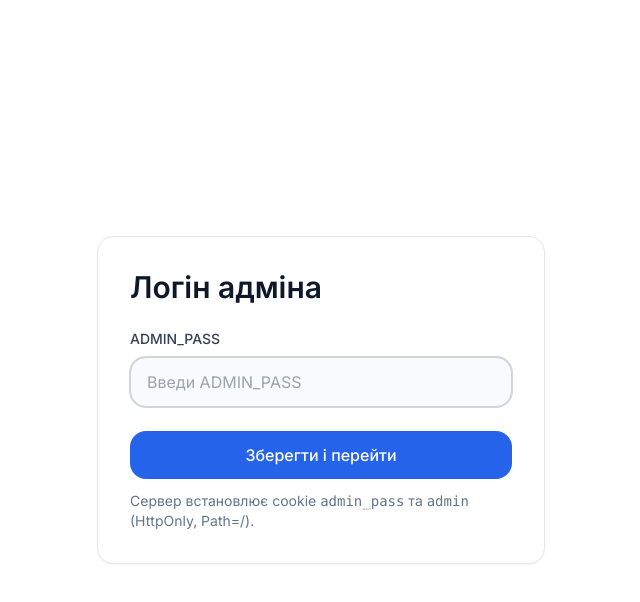
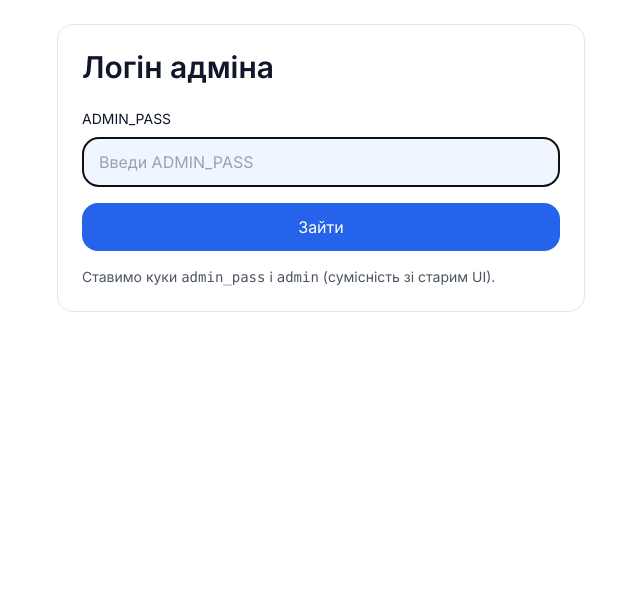
Before and after one commit to yurashko-ux/P-3-0, a Next.js app in the folder web/: page /admin/login in a window 1280 px wide. Shown: the top 602 px of the page, without its empty margins (319-959 px from the left). Built offline with nearby package versions, Linux system fonts and the light colour scheme.

Commit message:
Update page.tsx

```diff
--- a/web/app/admin/login/page.tsx
+++ b/web/app/admin/login/page.tsx
@@ -1,15 +1,54 @@
 // web/app/admin/login/page.tsx
-// SERVER wrapper: тут ставимо revalidate/dynamic і обгортаємо клієнтський компонент у Suspense.
-import { Suspense } from "react";
-import LoginClient from "./LoginClient";
+'use client';
 
-export const dynamic = "force-dynamic";
-export const revalidate = 0;
+import { useSearchParams } from 'next/navigation';
+import { useState } from 'react';
 
 export default function AdminLoginPage() {
+  const sp = useSearchParams();
+  const [pass, setPass] = useState('');
+  const next = sp.get('next') || '/admin';
+
+  function setCookie(name: string, value: string, maxAgeSec = 60 * 60 * 24 * 30) {
+    const isHttps = typeof window !== 'undefined' && window.location.protocol === 'https:';
+    document.cookie =
+      `${name}=${encodeURIComponent(value)}; Path=/; Max-Age=${maxAgeSec}; SameSite=Lax;` +
+      (isHttps ? ' Secure;' : '');
+  }
+
+  function onSubmit(e: React.FormEvent) {
+    e.preventDefault();
+    if (!pass) return;
+    try { localStorage.setItem('admin_pass', pass); } catch {}
+    setCookie('admin_pass', pass); // новий механізм
+    setCookie('admin', '1');       // старий механізм (сумісність)
+    window.location.href = next;
+  }
+
   return (
-    <Suspense fallback={<div className="p-8 text-slate-500">Завантаження…</div>}>
-      <LoginClient />
-    </Suspense>
+    <div className="mx-auto max-w-xl p-6">
+      <div className="rounded-2xl border p-6 bg-white">
+        <h1 className="text-3xl font-semibold mb-6">Логін адміна</h1>
+        <form onSubmit={onSubmit} className="space-y-4">
+          <label className="block">
+            <div className="text-sm mb-2">ADMIN_PASS</div>
+            <input
+              type="password"
+              className="w-full rounded-2xl border px-4 py-3 bg-blue-50"
+              placeholder="Введи ADMIN_PASS"
+              value={pass}
+              onChange={(e) => setPass(e.target.value)}
+              autoFocus
+            />
+          </label>
+          <button type="submit" className="w-full rounded-2xl bg-blue-600 text-white py-3">
+            Зайти
+          </button>
+          <p className="text-sm text-gray-600">
+            Ставимо куки <code>admin_pass</code> і <code>admin</code> (сумісність зі старим UI).
+          </p>
+        </form>
+      </div>
+    </div>
   );
 }
```
